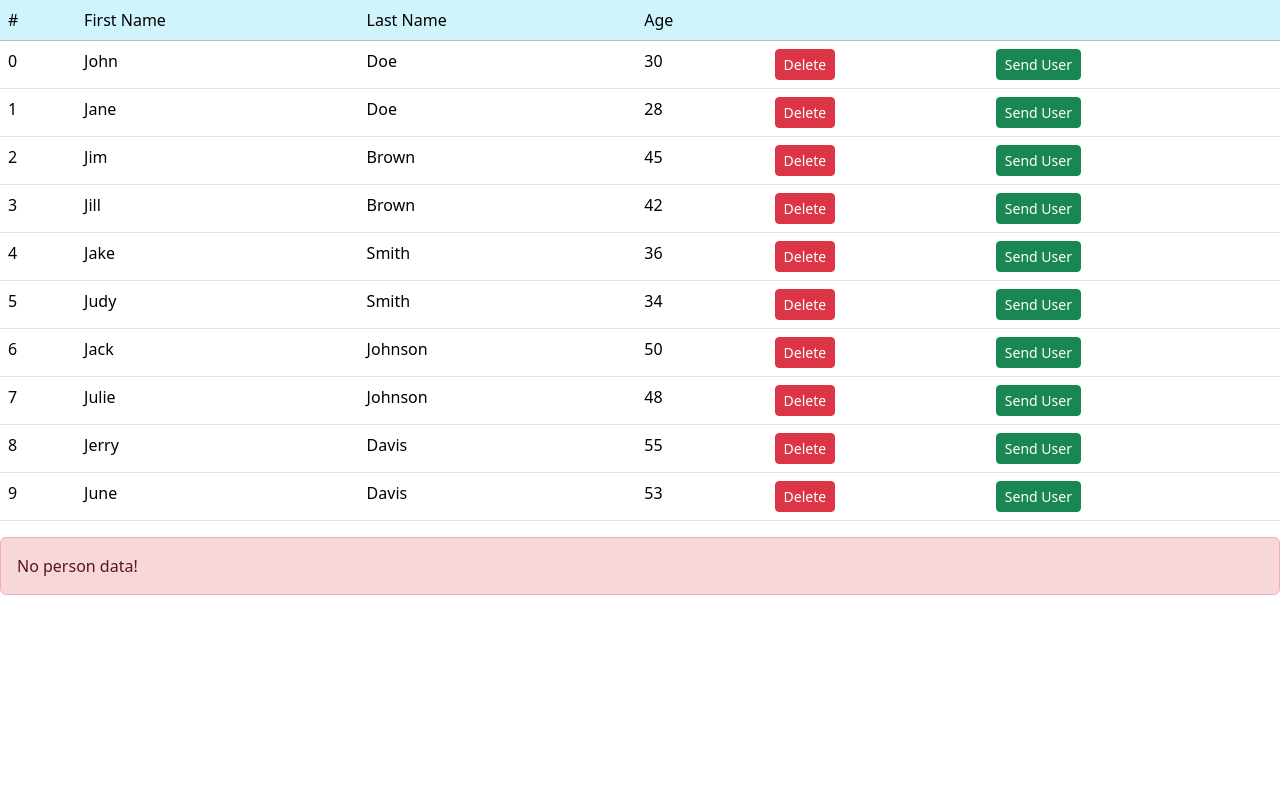
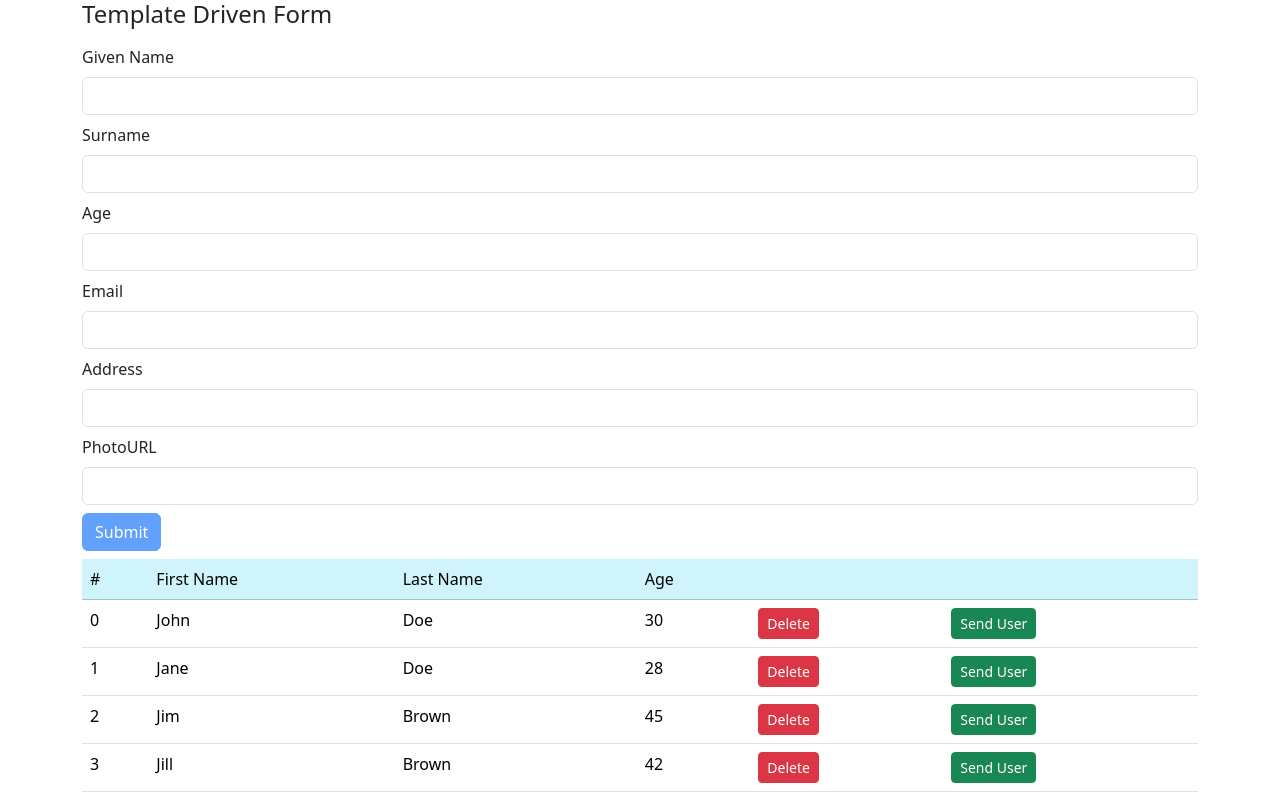
Before and after one commit to anaspaparg/angular-introduction, an Angular app: page / in a window 1280 px wide. Shown: the top 798 px of the page. Built offline with nearby package versions, Linux system fonts and the light colour scheme.

Commit message:
template driven forms

```diff
--- a/src/app/app.component.html
+++ b/src/app/app.component.html
@@ -17,9 +17,20 @@
 
 <!-- <app-event-bind></app-event-bind> -->
 
-<app-output-demo [userData]="users"
- (deleteUser)="onDeleteUser($event)"
- (sendUser)="onSendUser($event)"></app-output-demo>
+<!-- <app-output-demo
+  [userData]="users"
+  (deleteUser)="onDeleteUser($event)"
+  (sendUser)="onSendUser($event)"></app-output-demo> -->
  <!-- to ($event) einai ta data pou fernei to event -->
 
- <app-person-card [person]="sentUser"></app-person-card>
+ <!-- <app-person-card [person]="sentUser"></app-person-card> -->
+
+ <div class="container d-flex flex-column gap-2">
+  <app-template-driven-form (person)="onNewPerson($event)"></app-template-driven-form>
+
+  <app-output-demo
+  [userData]="users"
+  (deleteUser)="onDeleteUser($event)"
+  (sendUser)="onSendUser($event)"></app-output-demo>
+  <app-person-card [person]="sentUser"></app-person-card>
+ </div>
--- a/src/app/app.component.ts
+++ b/src/app/app.component.ts
@@ -1,4 +1,4 @@
-import { Component } from '@angular/core';
+import { Component, NgModule } from '@angular/core';
 import { CommonModule } from '@angular/common';
 import { PersonComponent } from './person/person.component';
 import { Person } from './interfaces/person';
@@ -6,11 +6,14 @@
 import { EventBindComponent } from './event-bind/event-bind.component';
 import { OutputDemoComponent } from './output-demo/output-demo.component';
 import { PersonCardComponent } from './person-card/person-card.component';
+import { TemplateDrivenFormComponent } from './template-driven-form/template-driven-form.component';
 
 @Component({
   selector: 'app-root',
   standalone: true,
-  imports: [CommonModule, PersonComponent, PersonAltComponent, EventBindComponent, OutputDemoComponent, PersonCardComponent],
+  imports: [CommonModule, PersonComponent,
+     PersonAltComponent, EventBindComponent, OutputDemoComponent,
+     PersonCardComponent, TemplateDrivenFormComponent],
   templateUrl: './app.component.html',
   styleUrls: ['./app.component.css']
 })
@@ -127,4 +130,8 @@
     console.log(user);
     this.sentUser = user;
   };
+
+  onNewPerson(person: Person) {
+    this.users.push(person)
+  }
 }
--- /dev/null
+++ b/src/app/template-driven-form/template-driven-form.component.html
@@ -0,0 +1,48 @@
+<form #form="ngForm" (ngSubmit)="onSubmit(form)" class="d-flex flex-column gap-2">
+    <h4>Template Driven Form</h4>
+
+    <div>
+        <label for="givenName" class="form-label">Given Name</label>
+        <input type="text" name="givenName" class="form-control" ngModel required #givenName="ngModel" />
+        <div class="text-danger" *ngIf="givenName.invalid && givenName.touched">
+            Given Name is required
+        </div>
+    </div>
+    <div>
+        <label for="surname" class="form-label"> Surname </label>
+        <input type="text" name="surname" class="form-control" ngModel required #surname="ngModel" />
+        <div class="text-danger" *ngIf="surname.invalid && surname.touched">
+            Surname is required
+        </div>
+    </div>
+    <div>
+        <label for="age" class="form-label"> Age </label>
+        <input type="number" name="age" class="form-control" ngModel required #age="ngModel" />
+        <div class="text-danger" *ngIf="age.invalid && age.touched">
+            Age is required
+        </div>
+    </div>
+    <div>
+        <label for="email" class="form-label">Email</label>
+        <input type="email" name="email" class="form-control" ngModel required email #email="ngModel" />
+        <div class="text-danger" *ngIf="email.invalid && email.touched">
+            Email is missing or is invalid
+        </div>
+    </div>
+    <div>
+        <label for="address" class="form-label"> Address </label>
+        <input type="text" name="address" class="form-control" ngModel required #address="ngModel" />
+        <div class="text-danger" *ngIf="address.invalid && address.touched">
+            Address is required
+        </div>
+    </div>
+    <div>
+        <label for="photoURL" class="form-label"> PhotoURL </label>
+        <input type="text" name="photoURL" class="form-control" ngModel />
+    </div>
+    <div>
+        <button type="submit" class="btn btn-primary" [disabled]="!form.valid">
+            Submit
+        </button>
+    </div>
+</form>
--- /dev/null
+++ b/src/app/template-driven-form/template-driven-form.component.ts
@@ -0,0 +1,19 @@
+import { Component, EventEmitter, Output } from '@angular/core';
+import { CommonModule } from '@angular/common';
+import { FormsModule } from '@angular/forms';
+import { Person } from '../interfaces/person';
+
+@Component({
+  selector: 'app-template-driven-form',
+  standalone: true,
+  imports: [CommonModule, FormsModule],
+  templateUrl: './template-driven-form.component.html',
+  styleUrls: ['./template-driven-form.component.css']
+})
+export class TemplateDrivenFormComponent {
+  @Output() person = new EventEmitter<Person>();
+  onSubmit(form:any) {
+    this.person.emit(form.value as Person);
+    form.reset()
+  }
+}
```
Also changed, not shown: src/app/template-driven-form/template-driven-form.component.css (added), 2 other files (tests, documents, lock files or other folders).
